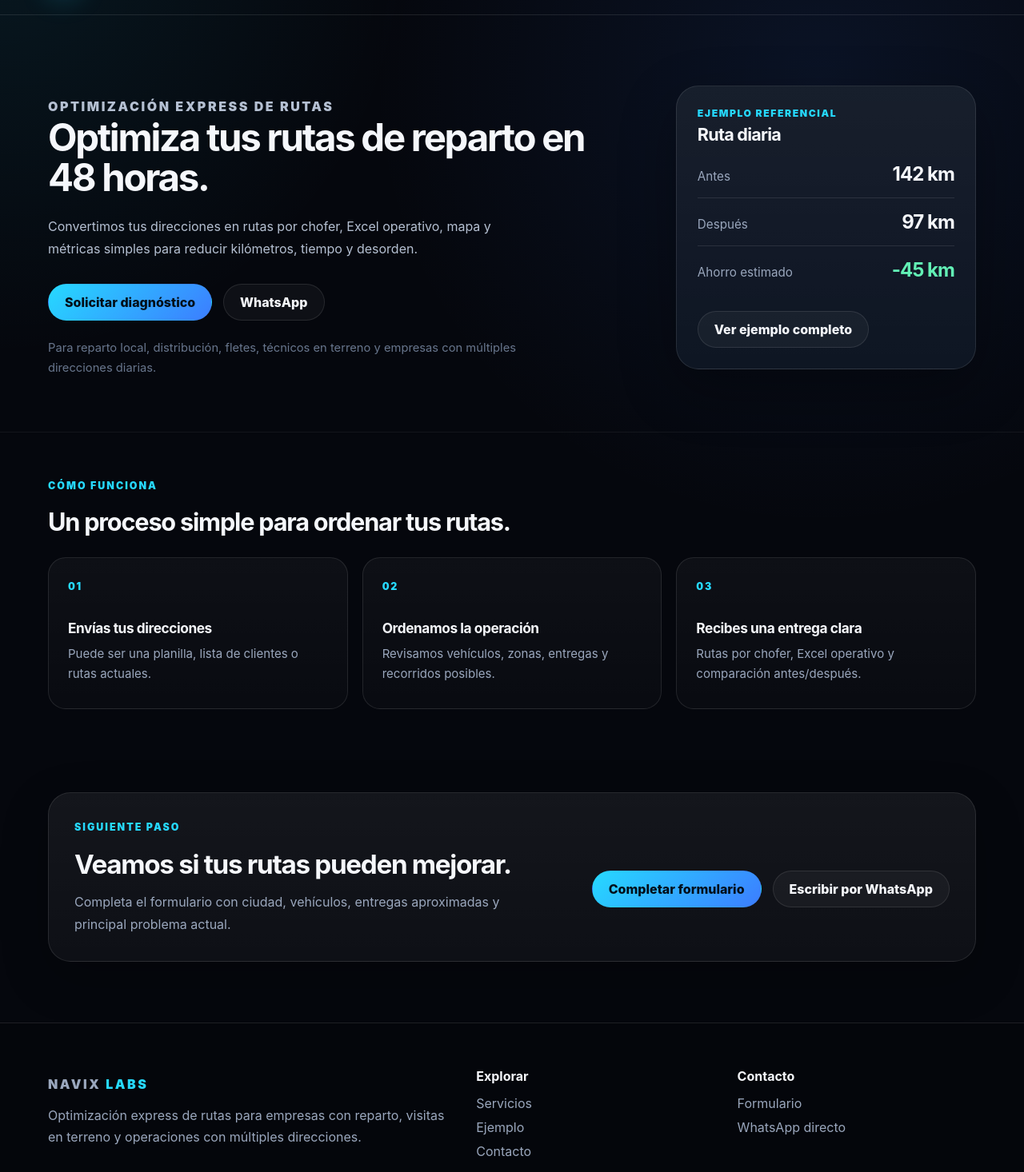
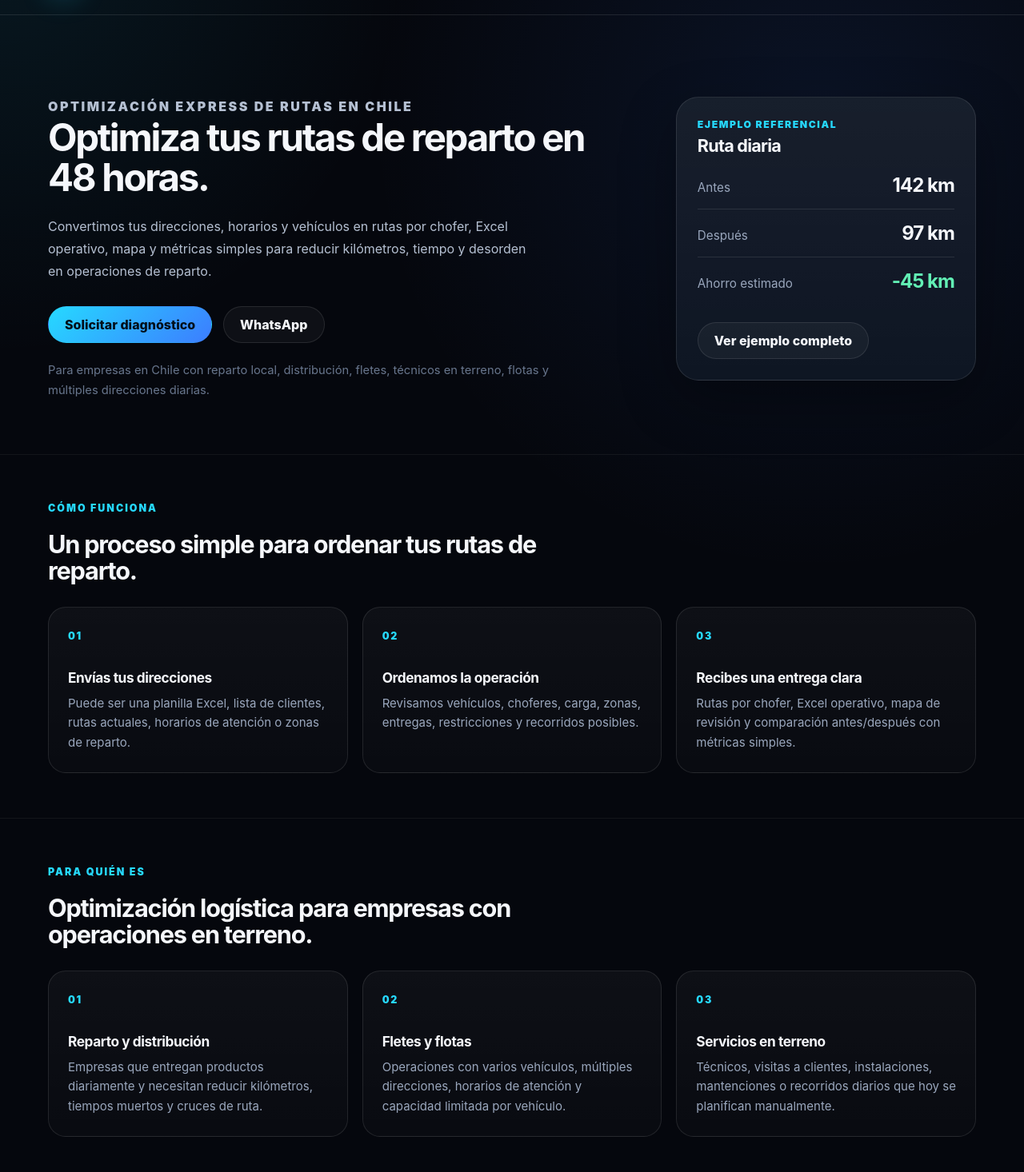
Before and after one commit to ktrnllopisa-pixel/navix-labs-next, a Next.js app: page / in a window 1280 px wide. Shown: the part 64-1530 px from the top of the page at 80% size. Built offline with nearby package versions, Linux system fonts and the light colour scheme.

Commit message:
Update page.jsx

```diff
--- a/app/page.jsx
+++ b/app/page.jsx
@@ -1,13 +1,39 @@
+import Button from "@/components/Button";
+
+const siteUrl = "https://navixlabs.cl";
+
 export const metadata = {
   title: "Optimización de rutas de reparto para empresas en Chile",
   description:
-    "Optimiza rutas de reparto en Chile con Navix Labs. Ordenamos clientes por chofer, reducimos kilómetros, mejoramos tiempos y entregamos Excel operativo, mapa y métricas claras.",
+    "Optimiza rutas de reparto en Chile con Navix Labs. Ordenamos clientes por chofer, reducimos kilómetros, mejoramos tiempos y entregamos Excel operativo, mapa de rutas y métricas claras para empresas con flotas y operaciones en terreno.",
   alternates: {
-    canonical: "/",
+    canonical: "https://navixlabs.cl/",
+  },
+  openGraph: {
+    title: "Navix Labs | Optimización de rutas de reparto en Chile",
+    description:
+      "Servicio de optimización logística para empresas chilenas con reparto, flotas, fletes, distribución y múltiples direcciones diarias.",
+    url: "https://navixlabs.cl/",
+    siteName: "Navix Labs",
+    locale: "es_CL",
+    type: "website",
+    images: [
+      {
+        url: "/navix-logo.png.png",
+        width: 1200,
+        height: 630,
+        alt: "Navix Labs - Optimización de rutas de reparto en Chile",
+      },
+    ],
+  },
+  twitter: {
+    card: "summary_large_image",
+    title: "Navix Labs | Optimización de rutas de reparto en Chile",
+    description:
+      "Rutas por chofer, Excel operativo, mapa y métricas para reducir kilómetros, tiempos y desorden en operaciones de reparto.",
+    images: ["/navix-logo.png.png"],
   },
 };
-
-import Button from "@/components/Button";
 
 const whatsappMessage = encodeURIComponent(
   `Hola Navix Labs, quiero optimizar rutas para mi empresa.
@@ -24,20 +50,69 @@ Principal problema actual:`
 
 const whatsappUrl = `https://wa.me/56973860127?text=${whatsappMessage}`;
 
+const structuredData = [
+  {
+    "@context": "https://schema.org",
+    "@type": "WebPage",
+    "@id": `${siteUrl}/#webpage`,
+    url: `${siteUrl}/`,
+    name: "Optimización de rutas de reparto para empresas en Chile",
+    description:
+      "Navix Labs ayuda a empresas en Chile a optimizar rutas de reparto, ordenar clientes por chofer, reducir kilómetros y mejorar tiempos de operación.",
+    inLanguage: "es-CL",
+    isPartOf: {
+      "@id": `${siteUrl}/#website`,
+    },
+    about: {
+      "@id": `${siteUrl}/#service`,
+    },
+  },
+  {
+    "@context": "https://schema.org",
+    "@type": "Service",
+    "@id": `${siteUrl}/#route-optimization-service`,
+    name: "Optimización de rutas de reparto en Chile",
+    serviceType: "Optimización logística y planificación de rutas",
+    provider: {
+      "@type": "Organization",
+      name: "Navix Labs",
+      url: siteUrl,
+    },
+    areaServed: {
+      "@type": "Country",
+      name: "Chile",
+    },
+    description:
+      "Servicio para transformar direcciones, horarios, vehículos y restricciones operativas en rutas ordenadas por chofer, Excel operativo, mapa y métricas de ahorro.",
+    audience: {
+      "@type": "BusinessAudience",
+      audienceType:
+        "Empresas con reparto, distribución, fletes, flotas y operaciones en terreno",
+    },
+  },
+];
+
 export default function Home() {
   return (
     <main className="homePage">
+      <script
+        type="application/ld+json"
+        dangerouslySetInnerHTML={{
+          __html: JSON.stringify(structuredData).replace(/</g, "\\u003c"),
+        }}
+      />
+
       <section className="homeHero">
         <div className="container homeHeroGrid">
           <div className="homeHeroText">
-            <p className="eyebrow">Optimización express de rutas</p>
+            <p className="eyebrow">Optimización express de rutas en Chile</p>
 
             <h1>Optimiza tus rutas de reparto en 48 horas.</h1>
 
             <p>
-              Convertimos tus direcciones en rutas por chofer, Excel operativo,
-              mapa y métricas simples para reducir kilómetros, tiempo y
-              desorden.
+              Convertimos tus direcciones, horarios y vehículos en rutas por
+              chofer, Excel operativo, mapa y métricas simples para reducir
+              kilómetros, tiempo y desorden en operaciones de reparto.
             </p>
 
             <div className="homeActions">
@@ -48,8 +123,8 @@ export default function Home() {
             </div>
 
             <span className="homeNote">
-              Para reparto local, distribución, fletes, técnicos en terreno y
-              empresas con múltiples direcciones diarias.
+              Para empresas en Chile con reparto local, distribución, fletes,
+              técnicos en terreno, flotas y múltiples direcciones diarias.
             </span>
           </div>
 
@@ -87,26 +162,75 @@ export default function Home() {
         <div className="container">
           <div className="homeSectionHeader">
             <p className="eyebrow">Cómo funciona</p>
-            <h2>Un proceso simple para ordenar tus rutas.</h2>
+            <h2>Un proceso simple para ordenar tus rutas de reparto.</h2>
           </div>
 
           <div className="homeProcessGrid">
             <article>
               <span>01</span>
               <h3>Envías tus direcciones</h3>
-              <p>Puede ser una planilla, lista de clientes o rutas actuales.</p>
+              <p>
+                Puede ser una planilla Excel, lista de clientes, rutas actuales,
+                horarios de atención o zonas de reparto.
+              </p>
             </article>
 
             <article>
               <span>02</span>
               <h3>Ordenamos la operación</h3>
-              <p>Revisamos vehículos, zonas, entregas y recorridos posibles.</p>
+              <p>
+                Revisamos vehículos, choferes, carga, zonas, entregas,
+                restricciones y recorridos posibles.
+              </p>
             </article>
 
             <article>
               <span>03</span>
               <h3>Recibes una entrega clara</h3>
-              <p>Rutas por chofer, Excel operativo y comparación antes/después.</p>
+              <p>
+                Rutas por chofer, Excel operativo, mapa de revisión y
+                comparación antes/después con métricas simples.
+              </p>
+            </article>
+          </div>
+        </div>
+      </section>
+
+      <section className="homeProcess">
+        <div className="container">
+          <div className="homeSectionHeader">
+            <p className="eyebrow">Para quién es</p>
+            <h2>
+              Optimización logística para empresas con operaciones en terreno.
+            </h2>
+          </div>
+
+          <div className="homeProcessGrid">
+            <article>
+              <span>01</span>
+              <h3>Reparto y distribución</h3>
+              <p>
+                Empresas que entregan productos diariamente y necesitan reducir
+                kilómetros, tiempos muertos y cruces de ruta.
+              </p>
+            </article>
+
+            <article>
+              <span>02</span>
+              <h3>Fletes y flotas</h3>
+              <p>
+                Operaciones con varios vehículos, múltiples direcciones,
+                horarios de atención y capacidad limitada por vehículo.
+              </p>
+            </article>
+
+            <article>
+              <span>03</span>
+              <h3>Servicios en terreno</h3>
+              <p>
+                Técnicos, visitas a clientes, instalaciones, mantenciones o
+                recorridos diarios que hoy se planifican manualmente.
+              </p>
             </article>
           </div>
         </div>
@@ -120,7 +244,9 @@ export default function Home() {
               <h2>Veamos si tus rutas pueden mejorar.</h2>
               <p>
                 Completa el formulario con ciudad, vehículos, entregas
-                aproximadas y principal problema actual.
+                aproximadas, horarios, restricciones y principal problema actual.
+                Con eso podemos evaluar si existe oportunidad de ahorro en
+                kilómetros, tiempo y uso de flota.
               </p>
             </div>
 
```
